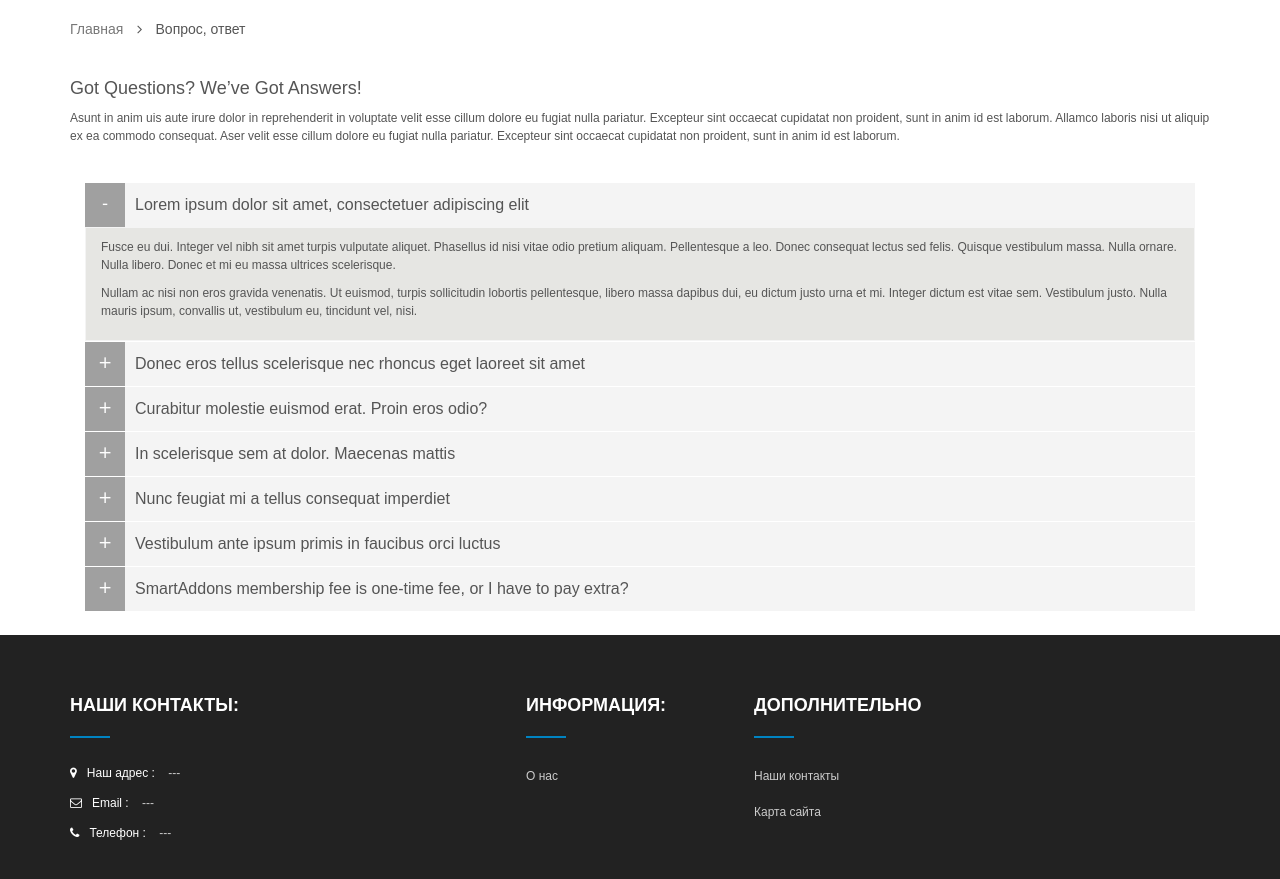
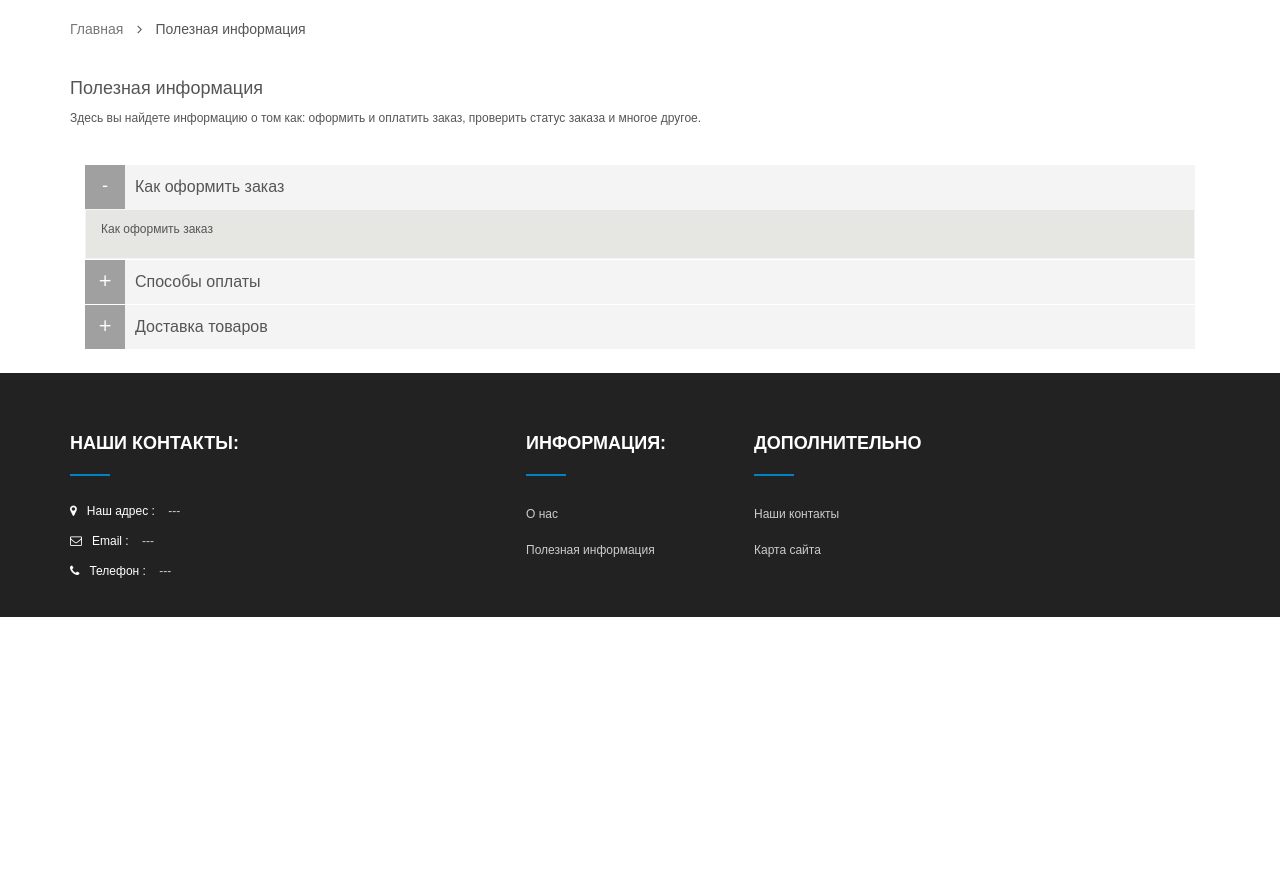
Before and after one commit to FedorSannikov1988/django_group_petproject, a Django app: page /faq in a window 1280 px wide. Shown: the part 212-1091 px from the top of the page. After the commit the page ends 829 px from the top, so only its background shows below. Run offline with Django 4.2, Linux system fonts and the light colour scheme; some libraries are stand-ins or nearby versions.

Commit message:
a link to the FAQ has been added to the base. Faq content correction

```diff
--- a/shop/templates/base.html
+++ b/shop/templates/base.html
@@ -313,6 +313,7 @@
 						<div class="modcontent">
 							<ul class="menu">
 								<li><a href="{% url 'about_us' %}">О нас</a></li>
+								<li><a href="{% url 'faq' %}">Полезная информация</a></li>
 							</ul>
 						</div>
 					</div>
--- a/shop/templates/faq.html
+++ b/shop/templates/faq.html
@@ -55,62 +55,39 @@
 		<div class="main-container container">
 			<ul class="header-main ">
 				<li class="home"><a href="{% url 'index' %}">Главная   </a><i class="fa fa-angle-right" aria-hidden="true"></i></li>
-				<li>   Вопрос, ответ</li>
+				<li>   Полезная информация</li>
 			</ul>
 
 			<div class="row">
 				<div id="content" class="col-sm-12">
-					<h3>Got Questions? We’ve Got Answers!</h3>
-					<p>Asunt in anim uis aute irure dolor in reprehenderit in voluptate velit esse cillum dolore eu fugiat nulla pariatur. Excepteur sint occaecat cupidatat non proident, sunt in anim id est laborum. Allamco laboris nisi ut aliquip ex ea commodo consequat. Aser velit esse cillum dolore eu fugiat nulla pariatur. Excepteur sint occaecat cupidatat non proident, sunt in anim id est laborum.</p>
+					<h3>Полезная информация</h3>
+					<p>Здесь вы найдете информацию о том как: оформить и оплатить заказ, проверить статус заказа и многое другое.</p>
 					<p>
 						<br>
 					</p>
                     <div class="col-sm-12">
                         <ul class="yt-accordion">
                             <li class="accordion-group">
-                                <h3 class="accordion-heading"><i class="fa fa-plus-square"></i><span>Lorem ipsum dolor sit amet, consectetuer adipiscing elit</span></h3>
+                                <h3 class="accordion-heading"><i class="fa fa-plus-square"></i><span>Как оформить заказ</span></h3>
                                 <div class="accordion-inner">
-                                    <p>Fusce eu dui. Integer vel nibh sit amet turpis vulputate aliquet. Phasellus id nisi vitae odio pretium aliquam. Pellentesque a leo. Donec consequat lectus sed felis. Quisque vestibulum massa. Nulla ornare. Nulla libero. Donec et mi eu massa ultrices scelerisque. </p>
-                                    <p>Nullam ac nisi non eros gravida venenatis. Ut euismod, turpis sollicitudin lobortis pellentesque, libero massa dapibus dui, eu dictum justo urna et mi. Integer dictum est vitae sem. Vestibulum justo. Nulla mauris ipsum, convallis ut, vestibulum eu, tincidunt vel, nisi.</p>
+                                    <p>Как оформить заказ </p>
+
                                 </div>
                             </li>
                             <li class="accordion-group">
-                                <h3 class="accordion-heading"><i class="fa fa-plus-square"></i><span>Donec eros tellus scelerisque nec rhoncus eget laoreet sit amet</span></h3>
+                                <h3 class="accordion-heading"><i class="fa fa-plus-square"></i><span>Способы оплаты</span></h3>
                                 <div class="accordion-inner">
-                                    <p>Fusce eu dui. Integer vel nibh sit amet turpis vulputate aliquet. Phasellus id nisi vitae odio pretium aliquam. Pellentesque a leo. Donec consequat lectus sed felis. Quisque vestibulum massa. Nulla ornare. Nulla libero. Donec et mi eu massa ultrices scelerisque. </p>
-                                    <p>Nullam ac nisi non eros gravida venenatis. Ut euismod, turpis sollicitudin lobortis pellentesque, libero massa dapibus dui, eu dictum justo urna et mi. Integer dictum est vitae sem. Vestibulum justo. Nulla mauris ipsum, convallis ut, vestibulum eu, tincidunt vel, nisi.</p>
+                                    <p>Наличный расчёт  </p>
+
                                 </div>
                             </li>
                             <li class="accordion-group">
-                                <h3 class="accordion-heading"><i class="fa fa-plus-square"></i><span>Curabitur molestie euismod erat. Proin eros odio?</span></h3>
+                                <h3 class="accordion-heading"><i class="fa fa-plus-square"></i><span>Доставка товаров</span></h3>
                                 <div class="accordion-inner" >
-                                    <p>Fusce eu dui. Integer vel nibh sit amet turpis vulputate aliquet. Phasellus id nisi vitae odio pretium aliquam. Pellentesque a leo. Donec consequat lectus sed felis. Quisque vestibulum massa. Nulla ornare. Nulla libero. Donec et mi eu massa ultrices scelerisque.</p>
-                                    <p> Nullam ac nisi non eros gravida venenatis. Ut euismod, turpis sollicitudin lobortis pellentesque, libero massa dapibus dui, eu dictum justo urna et mi. Integer dictum est vitae sem. Vestibulum justo. Nulla mauris ipsum, convallis ut, vestibulum eu, tincidunt vel, nisi.</p>
+                                    <p>Доставка товаров</p>
+
                                 </div>
                             </li>
-                            <li class="accordion-group">
-                                <h3 class="accordion-heading"><i class="fa fa-plus-square"></i><span>In scelerisque sem at dolor. Maecenas mattis</span></h3>
-                                <div class="accordion-inner">
-                                    <p>Fusce eu dui. Integer vel nibh sit amet turpis vulputate aliquet. Phasellus id nisi vitae odio pretium aliquam. Pellentesque a leo. Donec consequat lectus sed felis. Quisque vestibulum massa. Nulla ornare. Nulla libero. Donec et mi eu massa ultrices scelerisque. Nullam ac nisi non eros gravida venenatis. Ut euismod, turpis sollicitudin lobortis pellentesque, libero massa dapibus dui, eu dictum justo urna et mi. Integer dictum est vitae sem. Vestibulum justo. Nulla mauris ipsum, convallis ut, vestibulum eu, tincidunt vel, nisi.</p>
-                                </div>
-                            </li>
-                            <li class="accordion-group">
-                                <h3 class="accordion-heading"><i class="fa fa-plus-square"></i><span>Nunc feugiat mi a tellus consequat imperdiet</span></h3>
-                                <div class="accordion-inner">
-                                    <p>Fusce eu dui. Integer vel nibh sit amet turpis vulputate aliquet. Phasellus id nisi vitae odio pretium aliquam. Pellentesque a leo. Donec consequat lectus sed felis. Quisque vestibulum massa. Nulla ornare. Nulla libero. Donec et mi eu massa ultrices scelerisque. Nullam ac nisi non eros gravida venenatis. Ut euismod, turpis sollicitudin lobortis pellentesque, libero massa dapibus dui, eu dictum justo urna et mi. Integer dictum est vitae sem. Vestibulum justo. Nulla mauris ipsum, convallis ut, vestibulum eu, tincidunt vel, nisi.</p>
-                                </div>
-                            </li>
-                            <li class="accordion-group">
-                                <h3 class="accordion-heading"><i class="fa fa-plus-square"></i><span>Vestibulum ante ipsum primis in faucibus orci luctus </span></h3>
-                                <div class="accordion-inner" >
-                                    <p>Fusce eu dui. Integer vel nibh sit amet turpis vulputate aliquet. Phasellus id nisi vitae odio pretium aliquam. Pellentesque a leo. Donec consequat lectus sed felis. Quisque vestibulum massa. Nulla ornare. Nulla libero. Donec et mi eu massa ultrices scelerisque. Nullam ac nisi non eros gravida venenatis. Ut euismod, turpis sollicitudin lobortis pellentesque, libero massa dapibus dui, eu dictum justo urna et mi. Integer dictum est vitae sem. Vestibulum justo. Nulla mauris ipsum, convallis ut, vestibulum eu, tincidunt vel, nisi.</p>
-                                </div>
-                            </li>
-                            <li class="accordion-group">
-                                <h3 class="accordion-heading"><i class="fa fa-plus-square"></i><span>SmartAddons membership fee is one-time fee, or I have to pay extra?</span></h3>
-                                <div class="accordion-inner" >
-                                    <p>Fusce eu dui. Integer vel nibh sit amet turpis vulputate aliquet. Phasellus id nisi vitae odio pretium aliquam. Pellentesque a leo. Donec consequat lectus sed felis. Quisque vestibulum massa. Nulla ornare. Nulla libero. Donec et mi eu massa ultrices scelerisque. Nullam ac nisi non eros gravida venenatis. Ut euismod, turpis sollicitudin lobortis pellentesque, libero massa dapibus dui, eu dictum justo urna et mi. Integer dictum est vitae sem. Vestibulum justo. Nulla mauris ipsum, convallis ut, vestibulum eu, tincidunt vel, nisi.</p>
-                                </div>
                             </li>
                         </ul>
                     </div>
```
